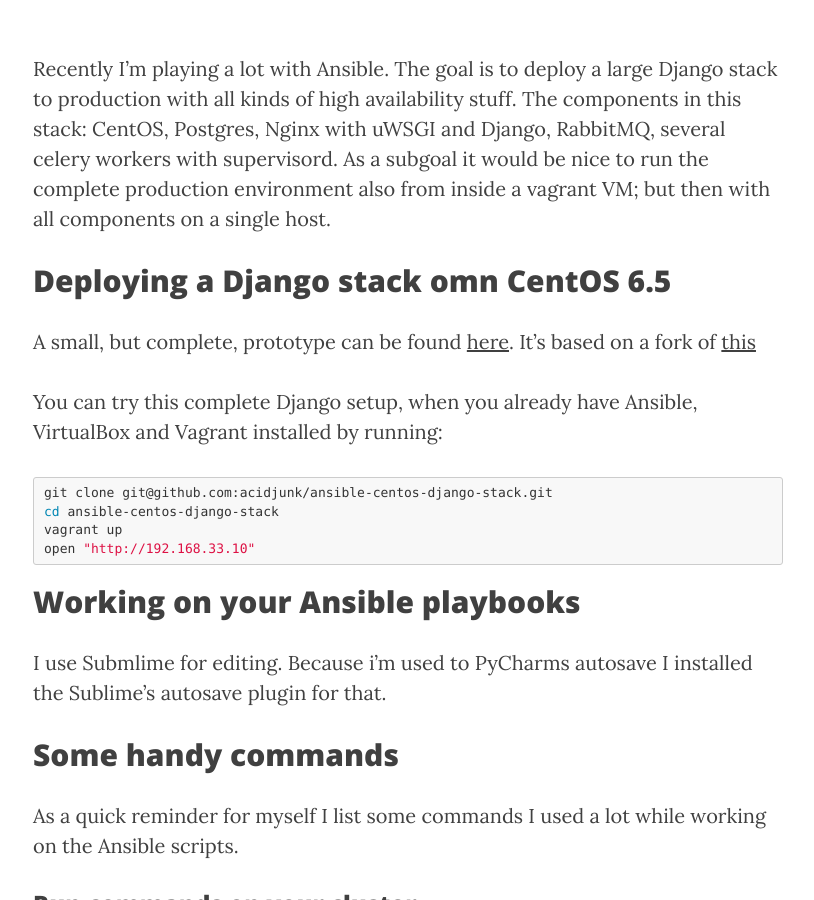
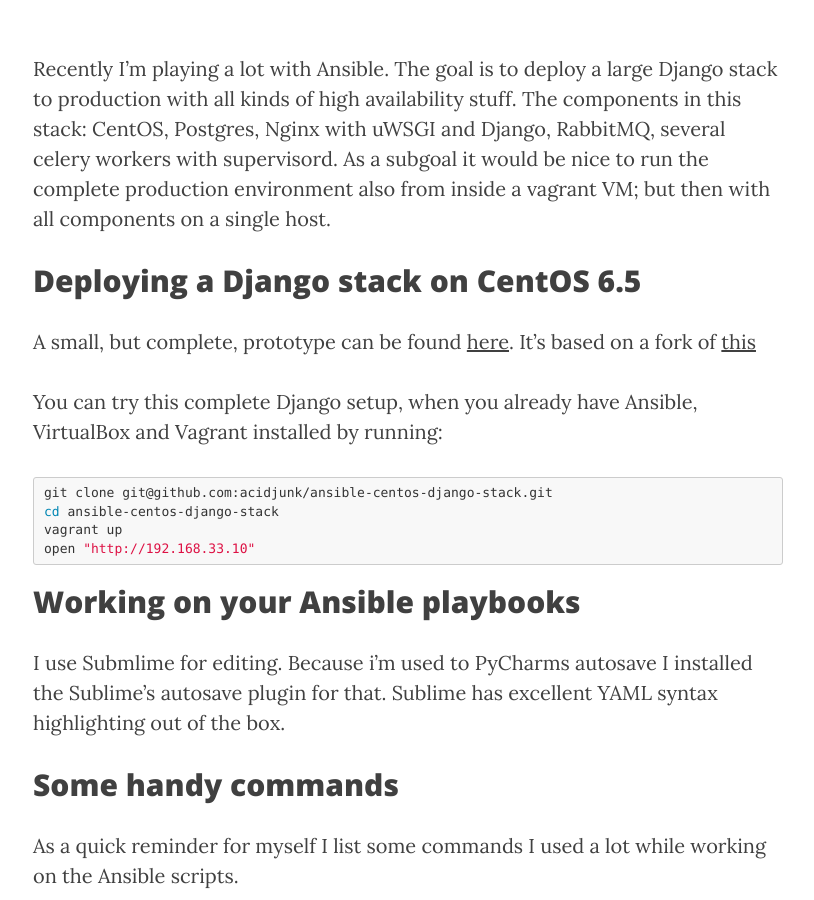
Before and after one commit to acidjunk/acidjunk.github.io, a Jekyll site: the page built from _posts/2016-02-15-ansible-tips-and-tricks.md, in a window 1280 px wide and 900 px high, scrolled down 562 px. Shown: the whole window, without its empty margins (232-1046 px from the left). Built offline with Jekyll 4.4.1, drawn with Linux system fonts in a browser that asks for light colours; nearby versions of some CDN libraries; comment, search, counter and statistics services are not loaded.

Commit message:
Fixed typo's

````diff
--- a/_posts/2016-02-15-ansible-tips-and-tricks.md
+++ b/_posts/2016-02-15-ansible-tips-and-tricks.md
@@ -12,7 +12,7 @@
 ---
 Recently I'm playing a lot with Ansible. The goal is to deploy a large Django stack to production with all kinds of high availability stuff. The components in this stack: CentOS, Postgres, Nginx with uWSGI and Django, RabbitMQ, several celery workers with supervisord. As a subgoal it would be nice to run the complete production environment also from inside a vagrant VM; but then with all components on a single host.
 
-## Deploying a Django stack omn CentOS 6.5
+## Deploying a Django stack on CentOS 6.5
 A small, but complete, prototype can be found [here](https://github.com/acidjunk/ansible-centos-django-stack). It's based on a fork of [this](https://github.com/tcosta84/ansible-centos-django-stack)
 
 You can try this complete Django setup, when you already have Ansible, VirtualBox and Vagrant installed by running:
@@ -25,7 +25,7 @@
 ```
 
 ## Working on your Ansible playbooks
-I use Submlime for editing. Because i'm used to PyCharms autosave I installed the Sublime's autosave plugin for that.
+I use Submlime for editing. Because i'm used to PyCharms autosave I installed the Sublime's autosave plugin for that. Sublime has excellent YAML syntax highlighting out of the box.
 
 ## Some handy commands
 As a quick reminder for myself I list some commands I used a lot while working on the Ansible scripts.
````
